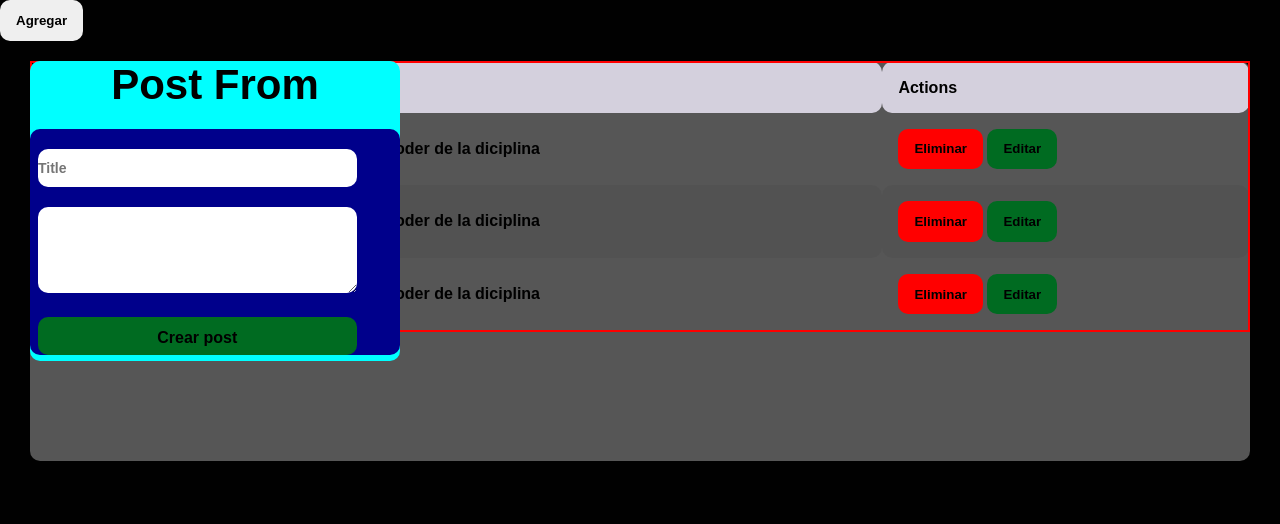
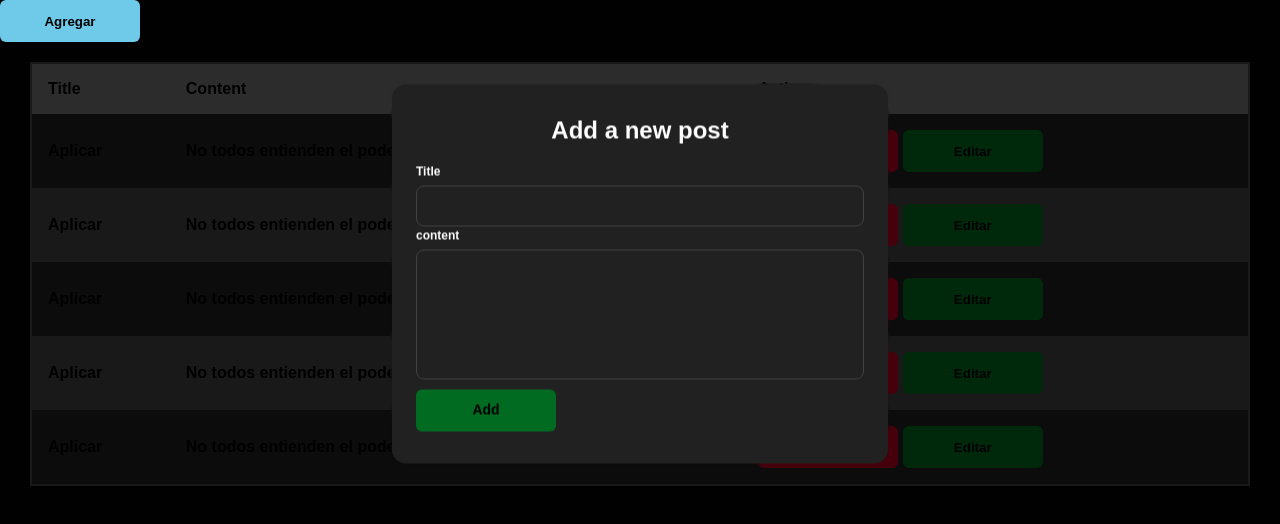
Before and after one commit to WayneJOLY/post-project-FrontEnd, a plain HTML site: page index.html in a window 1280 px wide. Both pictures are taken after a click on the button "Agregar". Drawn offline with nearby package versions, Linux system fonts and the light colour scheme.

Commit message:
i change the colors and move some objects

```diff
--- a/CSS/index.css
+++ b/CSS/index.css
@@ -6,7 +6,6 @@
     font-family: "Poppins", sans-serif;
     font-weight: 700;
     font-style: normal;
-    border-radius: 10px;
 }
 
 
@@ -16,7 +15,10 @@
 :root{
     --backround-color:#010101;
     --succes-color:#006b21;
-    --danger-color:red;
+    --danger-color:#b30021;
+    --info:#6fcaea;
+    --text-color:#717171;
+    --border-color:#414141;
 }
 
 body{
@@ -34,7 +36,7 @@ body{
     flex-direction: column;
 }
 
-.form-container{
+/*.form-container{
     width: 370px;
     height: 300px;
     position: absolute;
@@ -89,37 +91,158 @@ form button{
     padding: 12px;
     margin-top: 20px;
 }
+*/
+/* From Uiverse.io by gharsh11032000 */
+
+/*<aside class="form-container" id="form-container">
+            <h3>Post From</h3>
+            <form id="form-create">
+                <input type="text" id="title" placeholder="Title">
+                <textarea name="content" id="content" placeholder="Enter the content of your post">
+
+                </textarea>
+                <button type="submit">Crear post</button>
+            </form>
+        </aside>*/
+
+button:active {
+            scale: 0.95;
+}
+.form-container {
+    position: absolute;
+    width: 500px;
+    background: linear-gradient(#212121, #212121) padding-box;
+    border: 2px solid transparent;
+    padding: 32px 24px;
+    font-size: 14px;
+    font-family: inherit;
+    color: white;
+    display: flex;
+    flex-direction: column;
+    gap: 20px;
+    border-radius: 16px;
+    z-index: 1;
+    backdrop-filter: blur(5px);
+    opacity: 0;
+    display: none;
+    top: 50%;
+    left: 50%;
+    transform: translate(-50%, -50%);
+  }
+
+  .form-container-active{
+    z-index: 15;
+    backdrop-filter: blur(5px);
+    opacity: 1;
+    display: flex;
+}
+
+h2{
+    align-self: center;
+    font-size: 24px;
+}
+
+  .form-container .form {
+    display: flex;
+    flex-direction: column;
+    gap: 20px;
+  }
+
+  .form-container .form-group {
+    display: flex;
+    flex-direction: column;
+    gap: 2px;
+  }
+
+  .form-container .form-group label {
+    display: block;
+    margin-bottom: 5px;
+    color: var(text-color);
+    font-weight: 600;
+    font-size: 12px;
+  }
+
+  .form-container .form-group input {
+    width: 100%;
+    padding: 12px 16px;
+    border-radius: 8px;
+    color: #fff;
+    font-family: inherit;
+    background-color: transparent;
+    border: 1px solid var(--border-color);
+  }
+
+  .form-container .form-group textarea {
+    width: 100%;
+    padding: 12px 16px;
+    border-radius: 8px;
+    resize: none;
+    color: #fff;
+    height: 130px;
+    border: 1px solid var(--border-color);
+    background-color: transparent;
+    font-family: inherit;
+  }
+
+  .form-container .form-group input::placeholder {
+    opacity: 0.5;
+  }
+
+  .form-container .form-submit-btn {
+    display: flex;
+    align-items: flex-start;
+    justify-content: center;
+    align-self: flex-start;
+    font-family: inherit;
+    font-weight: 600;
+    width: 140px;
+    height: 42px;
+    background: var(--succes-color);
+    padding: 12px 16px;
+    font-size: inherit;
+    gap: 8px;
+    margin-top: 8px;
+    cursor: pointer;
+    border-radius: 6px;
+  }
 
 
 .table-container{
-    background-color: #fff5;
+    background-color: var(--text-color);
     min-height: 50vh;
     z-index: 10;
 }
 
-.table{
-    border: solid 2px red;
+.table-container{
+    border: solid 2px var(--border-color);
     width: 100%;
     min-height: 100%;
+    background: linear-gradient(#212121, #212121) padding-box;
+    backdrop-filter: blur(5px);
 }
-
+.opacar {
+    opacity: 0.39;
+}
 table, th, td {
     border-collapse: collapse;
     padding: 1rem;
     text-align: left;
 }
 
+table,tr{
+width: 100%;
+}
 thead th {
     position: sticky;
     top: 0;
     left: 0;
-    background-color: #d5d1defe;
+    background-color: var(--text-color);
     cursor: pointer;
     text-transform: capitalize;
 }
 
 tbody tr:nth-child(even) {
-    background-color: #0000000b;
+    background-color: var(--border-color);
 }
 
 tbody tr {
@@ -127,13 +250,9 @@ tbody tr {
     transition: .5s ease-in-out var(--delay), background-color 0s;
 }
 
-tbody tr.hide {
-    opacity: 0;
-    transform: translateX(100%);
-}
 
 tbody tr:hover {
-    background-color: #fff6 !important;
+    background-color: var(--backround-color) !important;
 }
 
 tbody tr td,
@@ -145,14 +264,11 @@ tbody tr td img {
 tbody tr.hide td,
 tbody tr.hide td p {
     padding: 0;
-    font: 0 / 0 sans-serif;
+    font: 0 / 0 inherit;
     transition: .2s ease-in-out .5s;
 }
 
-button{
-    padding: .8rem 1rem;
-    cursor: pointer;
-}
+
 
 .btnEliminar{
     background-color: var(--danger-color);
@@ -160,3 +276,14 @@ button{
 .btnEditar{
     background-color: var(--succes-color);
 }
+.btnAdd{
+    background-color: var(--info);
+}
+
+button{
+    padding: .8rem 1rem;
+    cursor: pointer;
+    width: 140px;
+    height: 42px;
+    border-radius: 6px;
+}
--- a/Javascript/index.js
+++ b/Javascript/index.js
@@ -1,6 +1,6 @@
 document.addEventListener("DOMContentLoaded",()=>{
     //Obtener el objeecto que se servirá para mostrar
-    const tabla=document.getElementById("table-container")
+    const tabla=document.querySelector(".table-container")
     const crearPost=document.querySelector(".form-container")
     const btnAgregar=document.querySelector(".btnAdd")
 
@@ -36,6 +36,19 @@ document.addEventListener("DOMContentLoaded",()=>{
 
     })
 
+    crearPost.addEventListener("submit",()=>{
+        const newpost={
+            title:crearPost.title,
+            content:crearPost.content
+        }
+
+        try{
+            axios.post(`http://localhost:8080/api/v1/posts`,newpost)
+        }catch{
+            console.log(error)
+        }
+    })
+
     const deletePost= async(id)=>{
         try{
             await axios.delete(`http://localhost:8080/api/v1/posts/${id}`)
@@ -46,5 +59,11 @@ document.addEventListener("DOMContentLoaded",()=>{
 
     btnAgregar.addEventListener("click",()=>{
         crearPost.classList.toggle("form-container-active")
+        tabla.classList.toggle("opacar")
+    })
+
+    tabla.addEventListener("click",()=>{
+        crearPost.classList.remove("form-container-active")
+        tabla.classList.remove("opacar")
     })
 })
--- a/index.html
+++ b/index.html
@@ -11,16 +11,22 @@
         <button class="btnAdd">Agregar</button>
     </section>
     <main class="main-content">
-        <aside class="form-container" id="form-container">
-            <h3>Post From</h3>
-            <form id="form-create">
-                <input type="text" id="title" placeholder="Title">
-                <textarea name="content" id="content" placeholder="Enter the content of your post">
+        <aside class="form-container">
+            <h2>Add a new post</h2>
+            <form class="form">
+              <div class="form-group">
+                <label for="text">Title</label>
+                <input type="text" id="title" name="title" required="">
 
-                </textarea>
-                <button type="submit">Crear post</button>
+              <div class="form-group">
+                <label for="content">content</label>
+                <textarea name="content" id="content" rows="10" cols="50" required="">          </textarea>
+              </div>
+              <button class="form-submit-btn" type="submit">Add</button>
             </form>
-        </aside>
+    </aside>
+
+
         <section class="table-container">
             <table class="table">
                 <thead>
@@ -55,6 +61,22 @@
                             <button class="btnEditar">Editar</button>
                         </td>
                     </tr>
+                    <tr>
+                        <td>Aplicar</td>
+                        <td>No todos entienden el poder de la diciplina</td>
+                        <td>
+                            <button class="btnEliminar">Eliminar</button>
+                            <button class="btnEditar">Editar</button>
+                        </td>
+                    </tr>
+                    <tr>
+                        <td>Aplicar</td>
+                        <td>No todos entienden el poder de la diciplina</td>
+                        <td>
+                            <button class="btnEliminar">Eliminar</button>
+                            <button class="btnEditar">Editar</button>
+                        </td>
+                    </tr>
                 </tbody>
             </table>
         </section>
```
